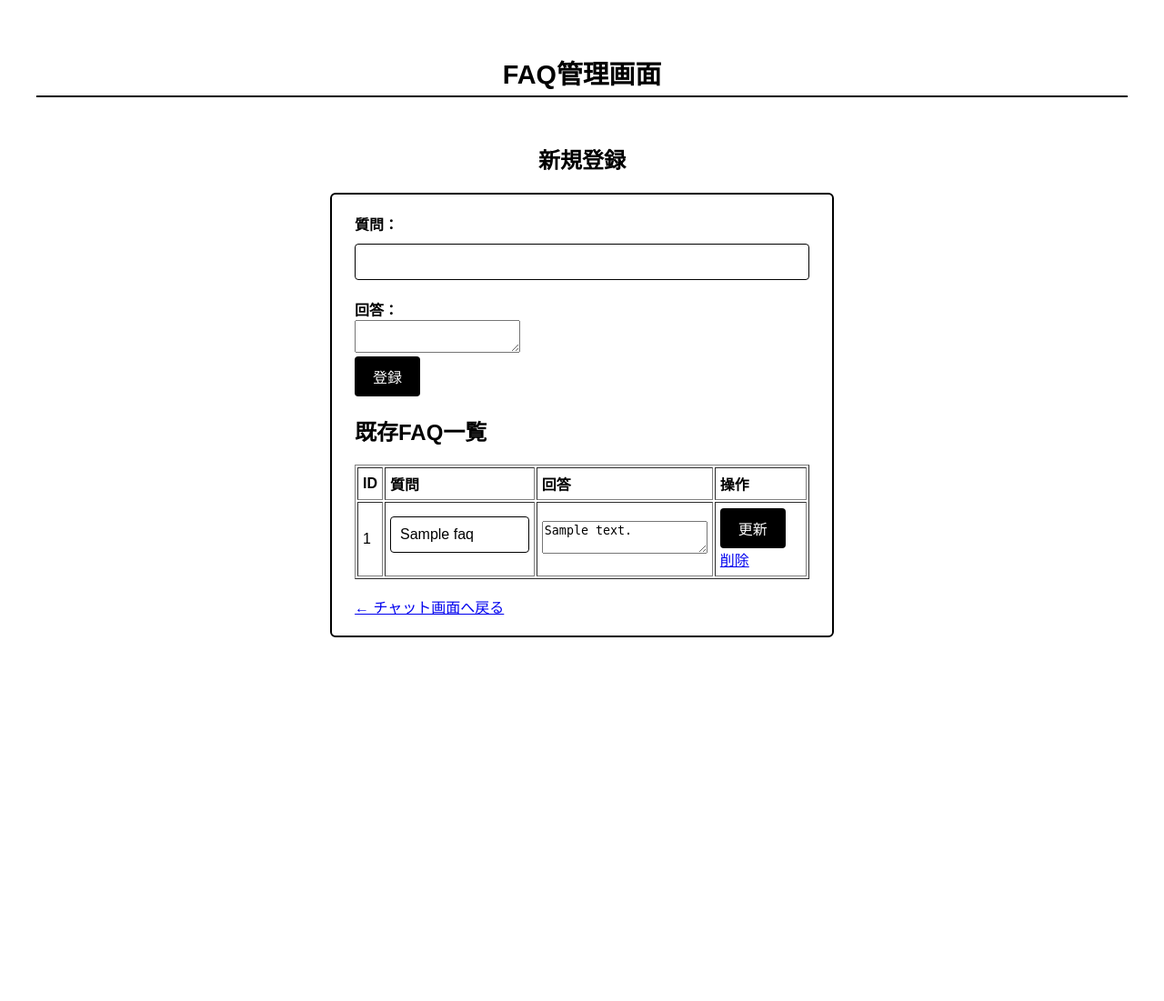
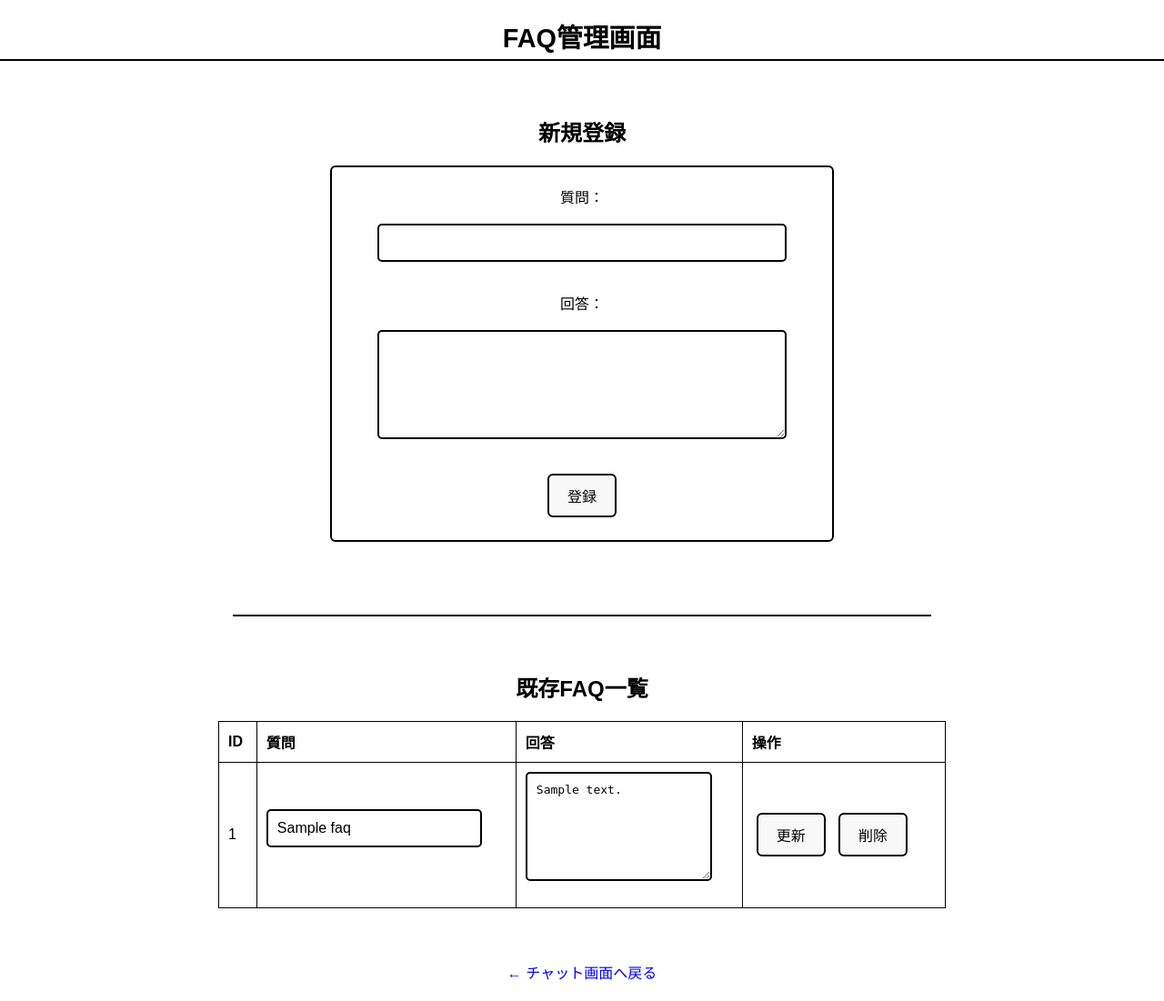
Before and after one commit to Manankimodo/ayosuya, a Flask app: template sotuken/templates/manage_faq.html in a window 1280 px wide. Shown: the whole page at 91% size. Before the commit the page ends 701 px from the top, so only its background shows below. Run offline with Flask 3, Linux system fonts and the light colour scheme; the template is opened without the code that fills it: most values are stand-ins (such as "Sample title", 1, 10 or a date in 2020).

Commit message:
no message

```diff
--- a/sotuken/static/manage_faq.css
+++ b/sotuken/static/manage_faq.css
@@ -44,19 +44,19 @@ form {
     border-radius: 6px;
     background-color: #fff;
     width: 100%;
-    max-width: 700px;
+    max-width: 500px;
     margin-bottom: 40px;
 }
 
-/* テーブル中央寄せ */
-/* table {
-    margin: 0 auto;
+/* 既存FAQ一覧のテーブルを中央寄せ */
+table {
+    margin: 0 auto; /* 上下マージン0、左右マージンautoで中央寄せ */
     border-collapse: collapse;
     width: 100%;
     max-width: 800px;
     text-align: left;
     margin-bottom: 40px;
-} */
+}
 
 th, td {
     padding: 10px;
@@ -81,3 +81,45 @@ a {
 a:hover {
     text-decoration: underline;
 }
+
+/* 入力欄共通デザイン（質問・回答） */
+input[type="text"],
+textarea {
+    width: 90%;
+    max-width: 450px;
+    padding: 10px;
+    margin-bottom: 15px;
+    border: 2px solid #000;
+    border-radius: 5px;
+    font-size: 1em;
+    box-sizing: border-box;
+}
+
+/* 回答欄を広く */
+textarea {
+    height: 120px;
+    resize: vertical;
+}
+
+/* ボタン共通デザイン（登録・更新・削除） */
+button,
+a[href*="delete_faq"] {
+    display: inline-block;
+    padding: 10px 20px;
+    border: 2px solid #000;
+    border-radius: 6px;
+    background-color: #f8f8f8;
+    color: #000;
+    font-size: 1em;
+    cursor: pointer;
+    text-decoration: none;
+    transition: all 0.2s ease;
+    margin: 5px;
+}
+
+/* ホバー時の効果 */
+button:hover,
+a[href*="delete_faq"]:hover {
+    background-color: #000;
+    color: #fff;
+}
--- a/sotuken/templates/manage_faq.html
+++ b/sotuken/templates/manage_faq.html
@@ -3,7 +3,7 @@
 <head>
     <meta charset="UTF-8">
     <meta name="viewport" content="width=device-width, initial-scale=1.0">
-    <link rel="stylesheet" href="{{ url_for('static', filename='chatbot.css') }}">
+    <link rel="stylesheet" href="{{ url_for('static', filename='manage_faq.css') }}">
     <title>FAQ管理</title>
 </head>
 <body>
@@ -16,6 +16,9 @@
         <label>回答：</label><br>
         <textarea name="answer" required></textarea><br>
         <button type="submit">登録</button>
+    </form>
+
+    <hr>
 
     <h2>既存FAQ一覧</h2>
     <table border="1" cellpadding="5">
@@ -34,7 +37,6 @@
         </tr>
         {% endfor %}
     </table>
-    </form>
 
     <br>
     <a href="/chatbot/">← チャット画面へ戻る</a>
```
Also changed, not shown: chroma_db/chroma.sqlite3. Lines whose indentation alone changed are shown as unchanged.
